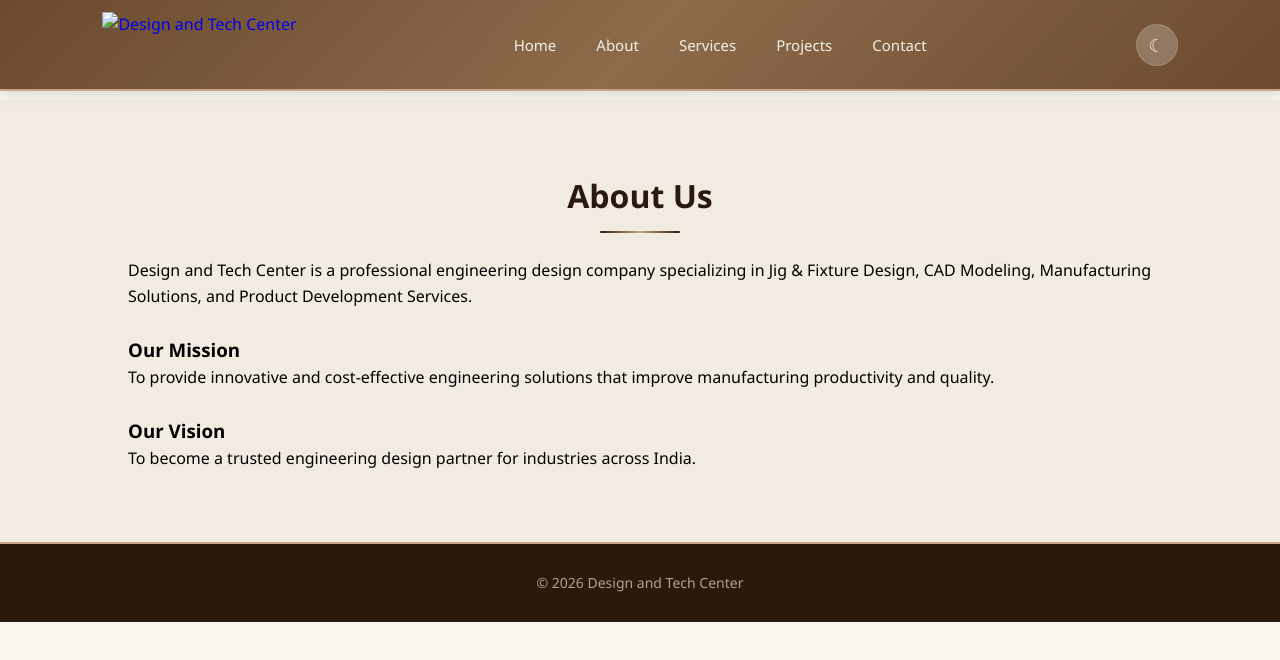
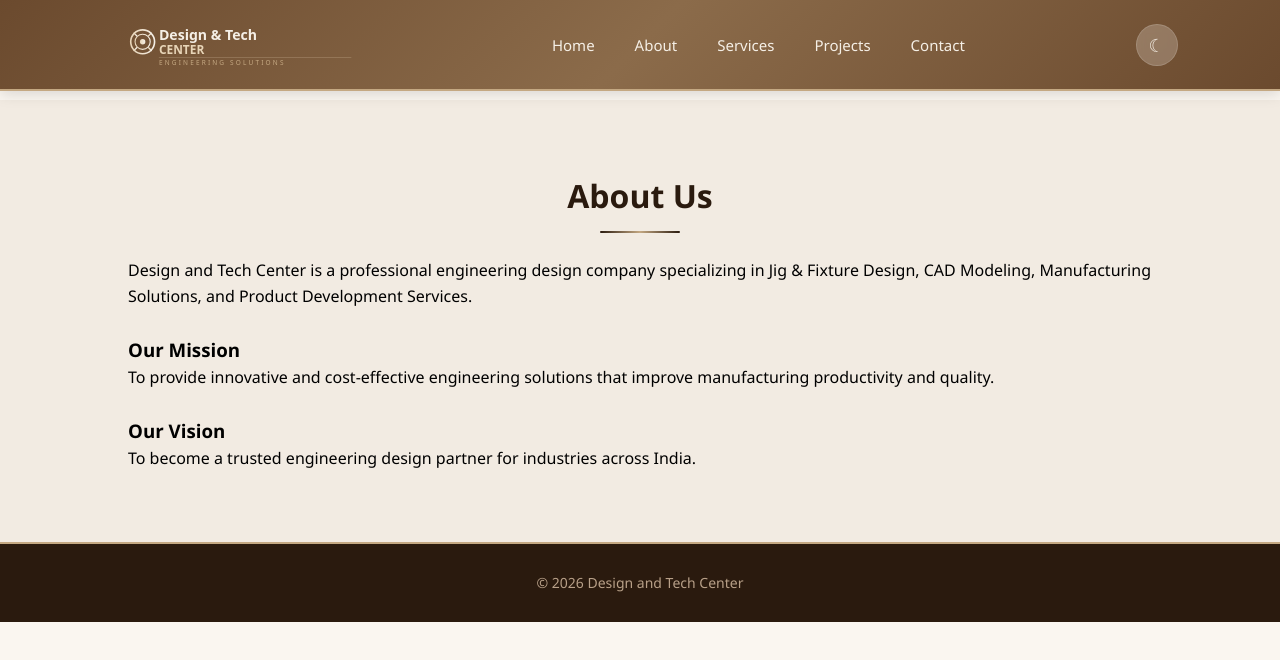
Before and after one commit to avinash29asf/design-techcenter, a plain HTML site: page about.html in a window 1280 px wide. Drawn offline with Linux system fonts and the light colour scheme.

Commit message:
Update about.html

```diff
--- a/about.html
+++ b/about.html
@@ -10,7 +10,7 @@
 
 <header>
     <div class="logo">
-        <a href="index.html"><img src="images/logo.svg" alt="Design and Tech Center" class="logo-img"></a>
+        <a href="index.html"><img src="logo.svg" alt="Design and Tech Center" class="logo-img"></a>
     </div>
 
     <nav id="navMenu">
```
